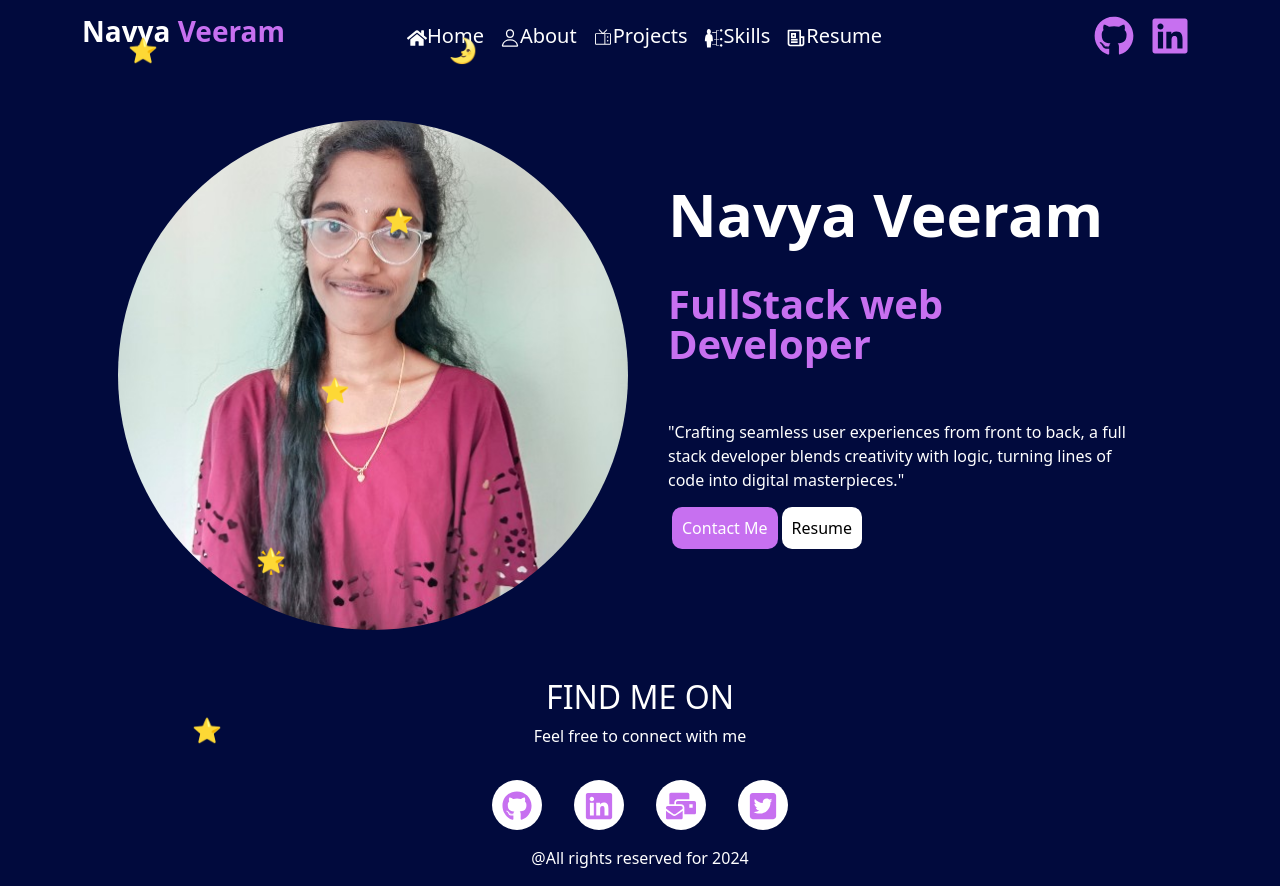
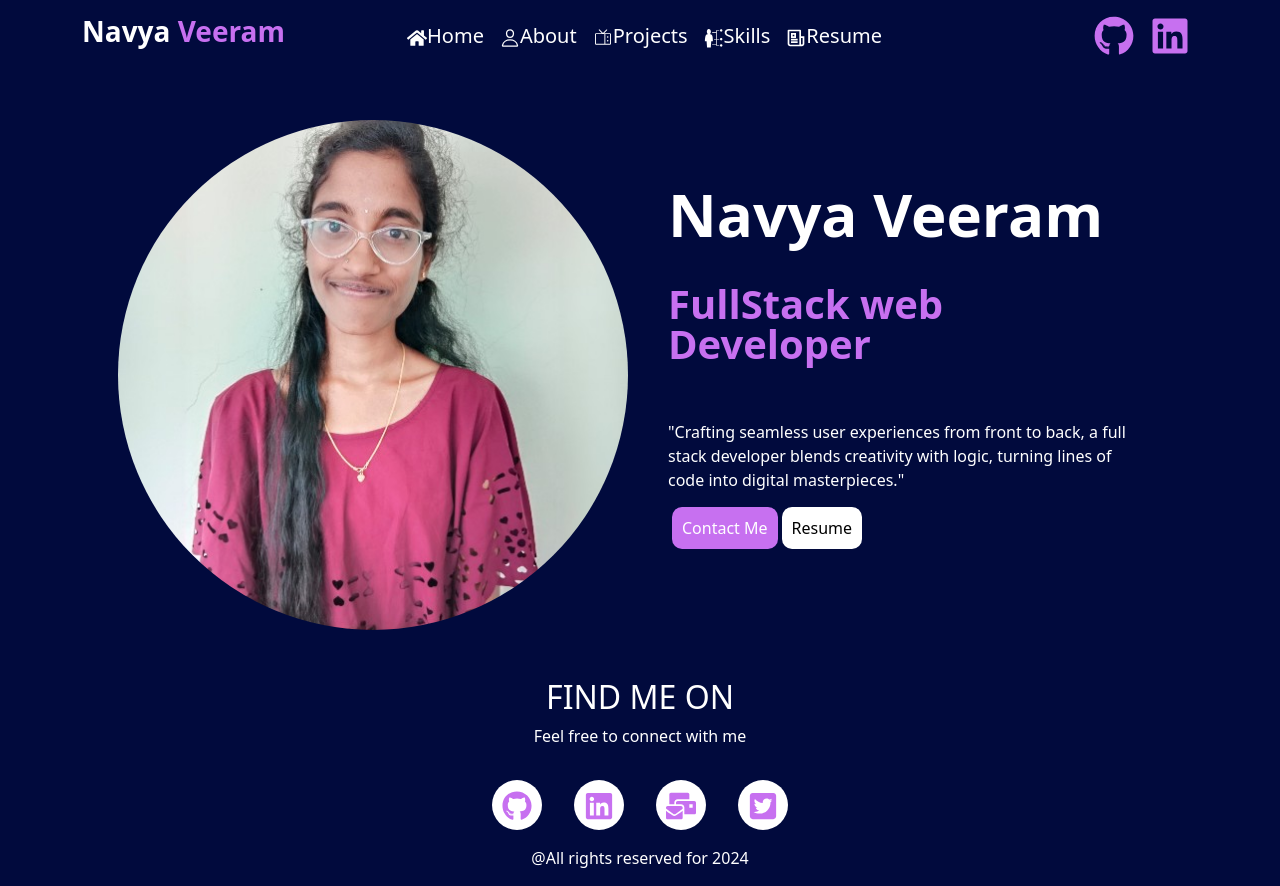
Before and after one commit to NavyaVeeram/portfolio, a React (Create React App) app: page / in a window 1280 px wide. Built offline with nearby package versions, Linux system fonts and the light colour scheme.

Commit message:
changing star animation

```diff
--- a/src/Components/Home.jsx
+++ b/src/Components/Home.jsx
@@ -11,23 +11,6 @@ function Home() {
 
     return (
         <>
-        <div class="layer-1">
-    <div class="rain-drop">⭐</div>
-    <div class="rain-drop">⭐</div>
-    <div class="rain-drop">🌟</div>
-    <div class="rain-drop">⭐</div>
-    <div class="rain-drop">⭐</div>
-    <div class="rain-drop">🌛</div>
-    <div class="rain-drop">⭐</div>
-    <div class="rain-drop">⭐</div>
-    <div class="rain-drop">🌜</div>
-    <div class="rain-drop">⭐</div>
-    <div class="rain-drop">⭐</div>
-    <div class="rain-drop">✨</div>
-    <div class="rain-drop">⭐</div>
-    <div class="rain-drop">⭐</div>
-    <div class="rain-drop">🌙</div>
-  </div>
   <Container className='p-5'>
     <Row>
     <Col className='col-sm-12 col-md-6 col-12'>
@@ -40,7 +23,7 @@ function Home() {
 <p className='pt-5 mb-4'>"Crafting seamless user experiences from front to back, a full stack developer blends creativity with logic, turning lines of code into digital masterpieces."</p>
 
  <Link as={Link} to="/contact" style={{background:'#c770f0',color:'white',padding:'10px',borderRadius:'10px',margin:'4px'}}>Contact Me</Link>
-<Link as={Link} to="/resume" style={{background:'white',color:'black',padding:'10px',borderRadius:'10px'}}>Resume</Link>
+<Link as={Link} to="" style={{background:'white',color:'black',padding:'10px',borderRadius:'10px'}} target="_blank">Resume</Link>
 
 </div>
         </div>
--- a/src/Components/NavBar.jsx
+++ b/src/Components/NavBar.jsx
@@ -28,7 +28,7 @@ function NavBar() {
           </Nav>
           <Nav className='ms-auto'>
           <Nav.Link href="https://github.com/NavyaVeeram"><FaGithub style={{fontSize:'40px',color:'#c770f0'}} /></Nav.Link>
-            <Nav.Link href="https://www.linkedin.com/in/navya-veeram-85a23a211/"><FaLinkedin style={{fontSize:'40px',color:'#c770f0'}} /></Nav.Link>
+            <Nav.Link href="https://www.linkedin.com/in/navya-veeram"><FaLinkedin style={{fontSize:'40px',color:'#c770f0'}} /></Nav.Link>
           </Nav>
         </Navbar.Collapse>
       </Container>
```
